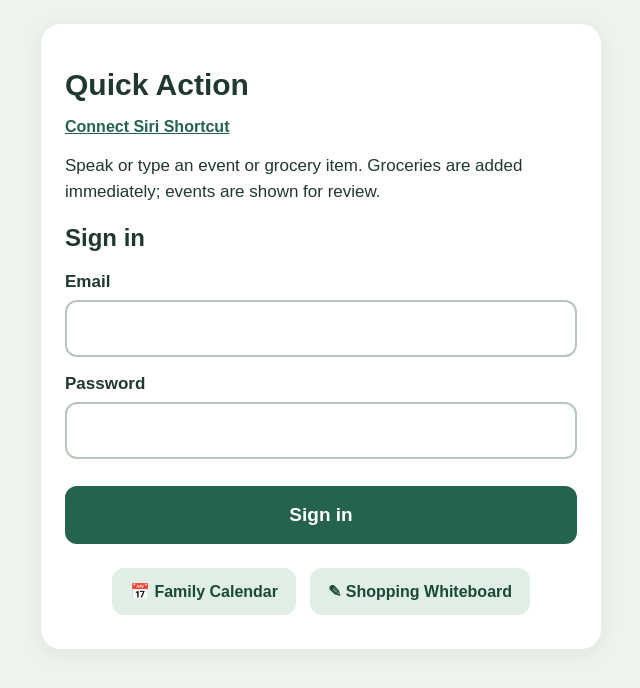
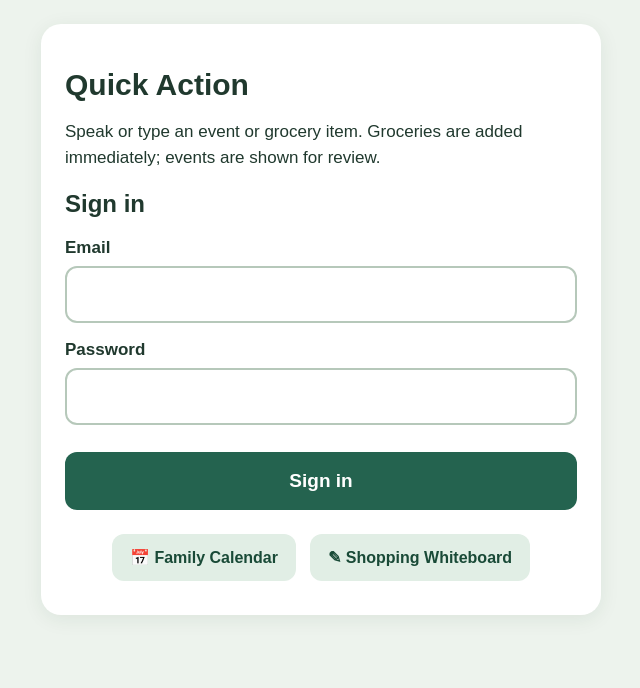
Before and after one commit to debagged68/e-calendar, a Next.js app: page /add in a window 1280 px wide. Shown: the top 688 px of the page, without its empty margins (319-959 px from the left). Built offline with nearby package versions, Linux system fonts and the light colour scheme; no server answers.

Commit message:
Remove obsolete Siri pairing link from Quick Action

```diff
--- a/src/app/add/page.tsx
+++ b/src/app/add/page.tsx
@@ -69,7 +69,7 @@ export default function AddPage(){
   finally{quickRunning.current=false;setBusy(false)}
  }
  const styles={page:{minHeight:'100dvh',background:'#edf3ed',padding:'24px 16px',fontFamily:'Arial, sans-serif',color:'#20392e'},card:{maxWidth:560,margin:'0 auto',padding:24,background:'#fff',borderRadius:20,boxShadow:'0 4px 20px #173c2914'},input:{width:'100%',boxSizing:'border-box' as const,fontSize:20,padding:15,border:'2px solid #b6c8ba',borderRadius:12,marginTop:8,marginBottom:17},button:{width:'100%',minHeight:58,fontSize:19,fontWeight:700 as const,border:0,borderRadius:12,cursor:'pointer',marginTop:10},label:{fontSize:17,fontWeight:700 as const}};
- return <main style={styles.page}><div style={styles.card}><h1 style={{fontSize:30,marginBottom:8}}>Quick Action</h1><p><a href="/siri-setup" style={{color:"#24634f",fontWeight:700}}>Connect Siri Shortcut</a></p><p style={{fontSize:17,lineHeight:1.5}}>Speak or type an event or grocery item. Groceries are added immediately; events are shown for review.</p>
+ return <main style={styles.page}><div style={styles.card}><h1 style={{fontSize:30,marginBottom:8}}>Quick Action</h1><p style={{fontSize:17,lineHeight:1.5}}>Speak or type an event or grocery item. Groceries are added immediately; events are shown for review.</p>
  {!ready?<p>Checking sign-in…</p>:!client?<p>Calendar configuration unavailable.</p>:!user?<form onSubmit={e=>{e.preventDefault();void login()}}><h2>Sign in</h2><label style={styles.label}>Email<input style={styles.input} type="email" value={email} onChange={e=>setEmail(e.target.value)} required/></label><label style={styles.label}>Password<input style={styles.input} type="password" value={password} onChange={e=>setPassword(e.target.value)} required/></label><button style={{...styles.button,background:'#24634f',color:'white'}} disabled={busy}>Sign in</button></form>:<>
 
  {<><label style={styles.label} htmlFor="description">What would you like to add?</label><textarea id="description" rows={3} style={{...styles.input,resize:'vertical'}} placeholder="e.g. Dentist Thursday at 10, or add 2 milk and eggs" value={description} onChange={e=>setDescription(e.target.value)} onKeyDown={e=>{if(e.key==='Enter'&&!e.shiftKey&&!e.nativeEvent.isComposing){e.preventDefault();if(!busy&&!transcribing&&!listening&&description.trim())void routeQuick()}}}/>
```
